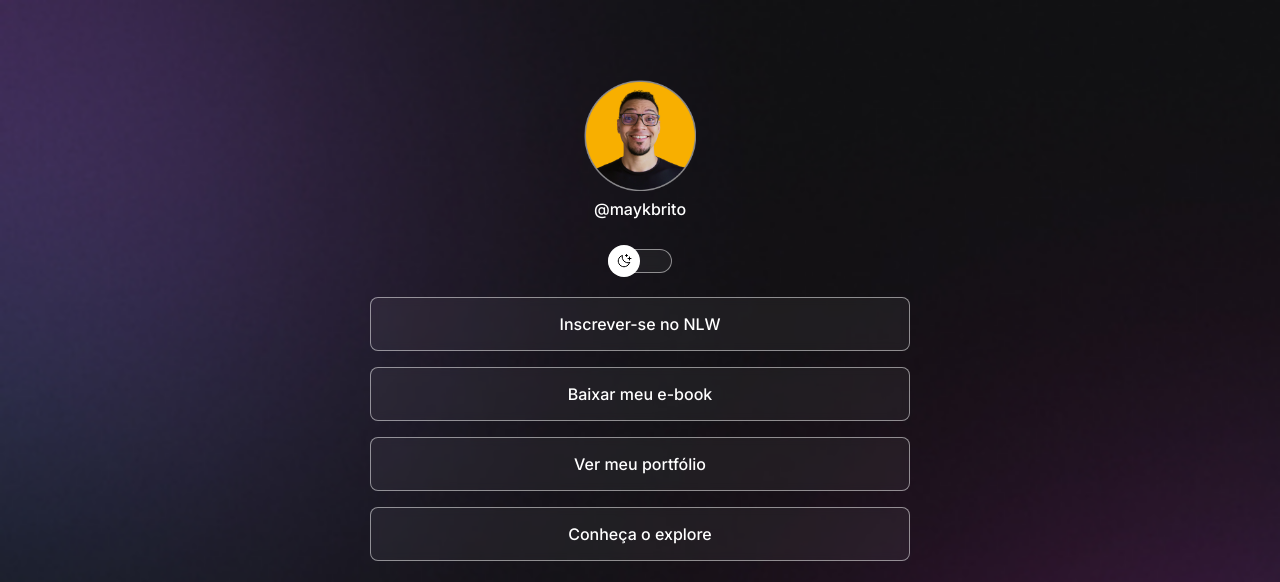
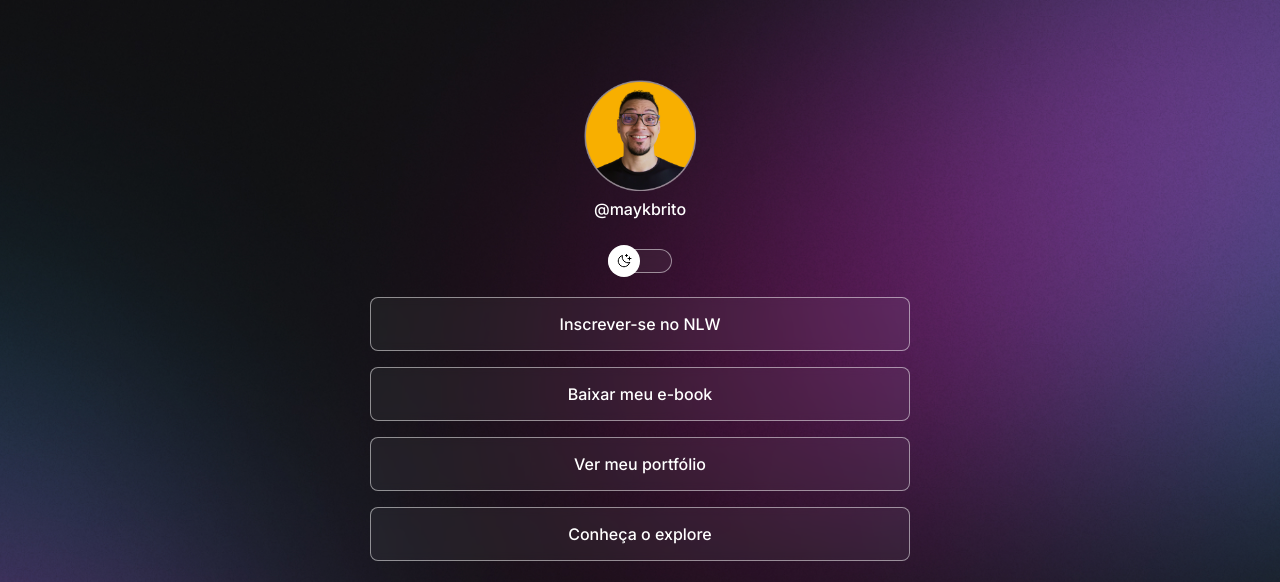
Before and after one commit to baptista-nath/projeto, a plain HTML site: page index.html in a window 1280 px wide. Shown: the top 582 px of the page. Drawn offline with nearby package versions, Linux system fonts and the light colour scheme.

Commit message:
img bg desktop

```diff
--- a/style.css
+++ b/style.css
@@ -34,7 +34,8 @@ body * {
 #container {
   width: 100%;
   max-width: 588px;
-  margin: 56px auto 0px;padding: 0 24px;
+  margin: 56px auto 0px;
+  padding: 0 24px;
 }
 /*profile*/
 #profile {
@@ -154,3 +155,15 @@ footer {
   text-align: center;
   font-size: 14px;
 }
+
+/*midia queries*/
+
+@media (min-width: 700px) {
+  :root {
+    --bg-url: url(./assets/bg-desktop.jpg);
+  }
+
+  .light {
+    --bg-url: url(./assets/bg-desktop-light.jpg);
+  }
+}
```
